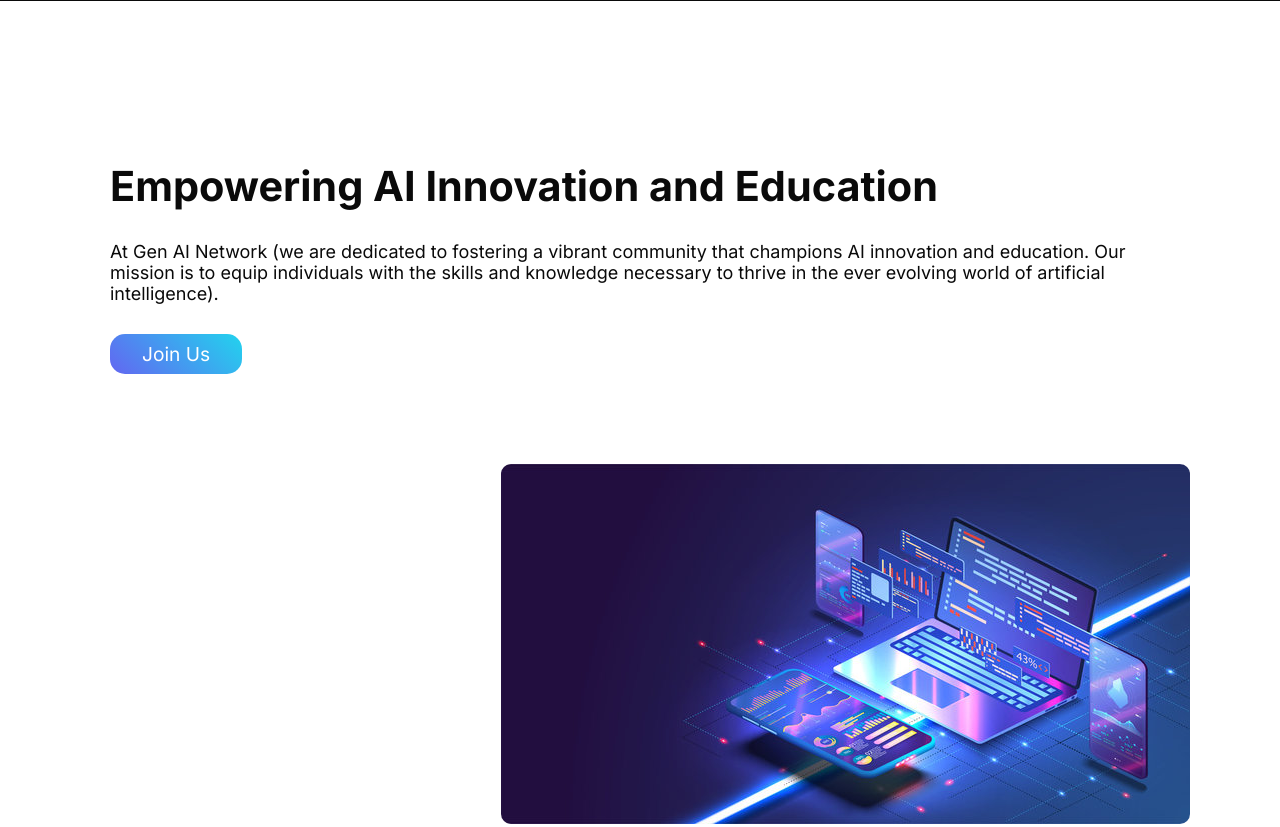
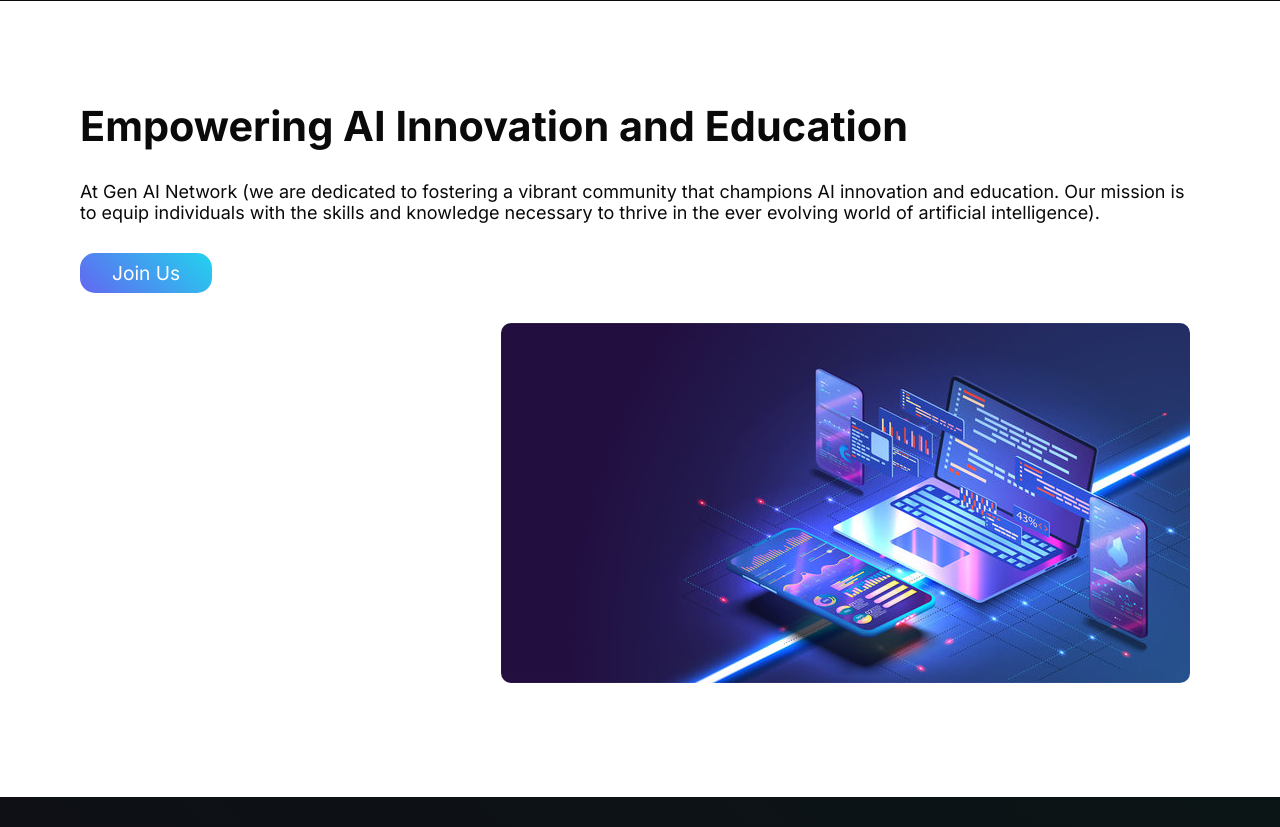
Before and after one commit to Olocraft/Gen-AI-Network, a website: page index.html in a window 1280 px wide. Shown: the part 799-1626 px from the top of the page. Drawn offline with nearby package versions, Linux system fonts and the light colour scheme.

Commit message:
index.html

```diff
--- a/index.html
+++ b/index.html
@@ -586,7 +586,7 @@
 
       .section {
         flex-direction: column;
-        padding: 60px 30px;
+
         margin: 0 auto;
       }
 
```
